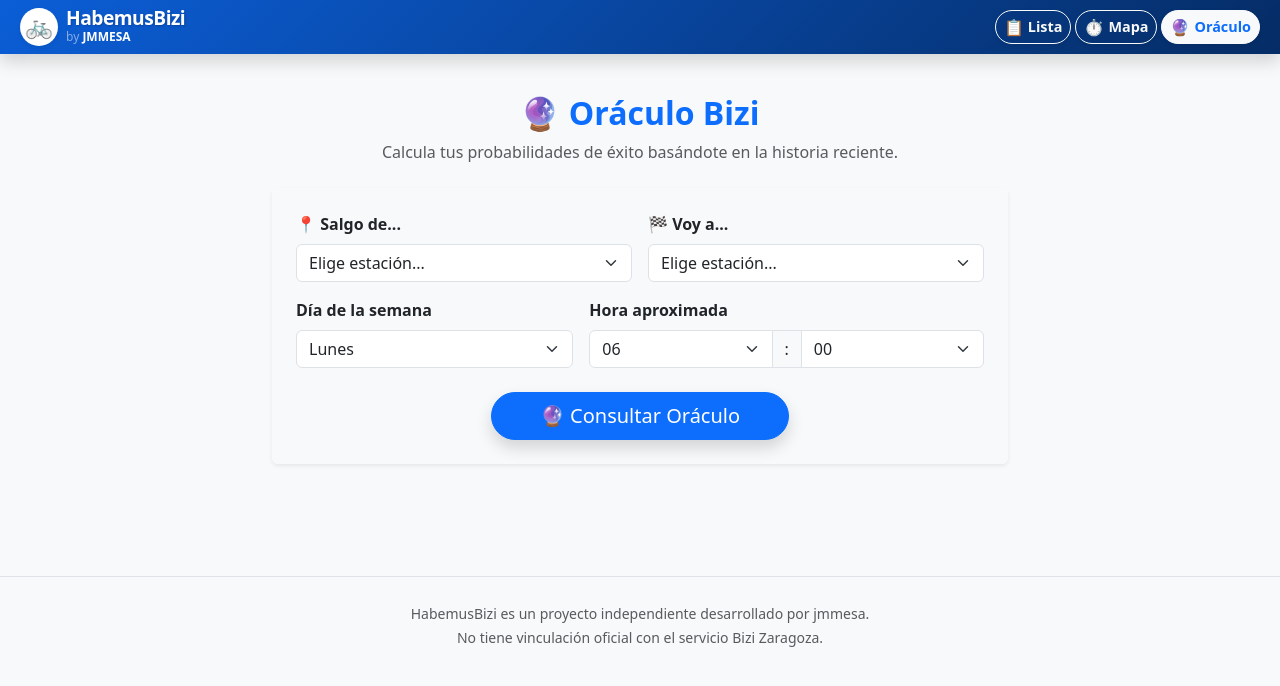
After one commit to jmuzgza2/bizi_analytics, a Django app: page /planificador/ in a window 1280 px wide. The commit adds this page. Shown: the top 686 px of the page. Run offline with Django 5.2, Linux system fonts and the light colour scheme; data that the repository does not hold is empty.

Commit message:
feature planificador

```diff
--- a/src/core/templates/core/includes/navbar.html
+++ b/src/core/templates/core/includes/navbar.html
@@ -31,6 +31,11 @@
                 <span class="fs-6 me-1">⏱️</span> <span class="d-none d-sm-inline" style="font-size: 0.9rem;">Mapa</span>
             </a>
 
+            <a href="{% url 'planificador' %}"
+                 class="btn {% if url_name == 'planificador' %}btn-light text-primary{% else %}btn-outline-light{% endif %} btn-sm fw-bold px-2 rounded-pill shadow-sm d-flex align-items-center">
+                <span class="fs-6 me-1">🔮</span> <span class="d-none d-sm-inline" style="font-size: 0.9rem;">Oráculo</span>
+            </a>
+
 
             {% endwith %}
         </div>
--- /dev/null
+++ b/src/core/templates/core/planificador.html
@@ -0,0 +1,181 @@
+{% extends 'core/base.html' %}
+
+{% block title %}Oráculo Bizi - Predicción{% endblock %}
+
+{% block content %}
+<div class="container py-3">
+
+    <div class="text-center mb-4">
+        <h2 class="fw-bold text-primary">🔮 Oráculo Bizi</h2>
+        <p class="text-muted">Calcula tus probabilidades de éxito basándote en la historia reciente.</p>
+    </div>
+
+    <div class="row justify-content-center">
+        <div class="col-lg-8">
+
+            <div class="card shadow-sm border-0 mb-5">
+                <div class="card-body p-4 bg-light rounded">
+                    <form method="get" class="row g-3">
+
+                        <div class="col-md-6">
+                            <label class="form-label fw-bold">📍 Salgo de...</label>
+                            <select name="origen" class="form-select" required>
+                                <option value="">Elige estación...</option>
+                                {% for e in estaciones %}
+                                <option value="{{ e.id_externo }}" {% if form_data.origen == e.id_externo %}selected{% endif %}>
+                                    {{ e.id_externo }} - {{ e.nombre }}
+                                </option>
+                                {% endfor %}
+                            </select>
+                        </div>
+
+                        <div class="col-md-6">
+                            <label class="form-label fw-bold">🏁 Voy a...</label>
+                            <select name="destino" class="form-select" required>
+                                <option value="">Elige estación...</option>
+                                {% for e in estaciones %}
+                                <option value="{{ e.id_externo }}" {% if form_data.destino == e.id_externo %}selected{% endif %}>
+                                    {{ e.id_externo }} - {{ e.nombre }}
+                                </option>
+                                {% endfor %}
+                            </select>
+                        </div>
+
+                        <div class="col-md-5">
+                            <label class="form-label fw-bold">Día de la semana</label>
+                            <select name="dia" class="form-select" required>
+                                <option value="2" {% if form_data.dia == '2' %}selected{% endif %}>Lunes</option>
+                                <option value="3" {% if form_data.dia == '3' %}selected{% endif %}>Martes</option>
+                                <option value="4" {% if form_data.dia == '4' %}selected{% endif %}>Miércoles</option>
+                                <option value="5" {% if form_data.dia == '5' %}selected{% endif %}>Jueves</option>
+                                <option value="6" {% if form_data.dia == '6' %}selected{% endif %}>Viernes</option>
+                                <option value="7" {% if form_data.dia == '7' %}selected{% endif %}>Sábado</option>
+                                <option value="1" {% if form_data.dia == '1' %}selected{% endif %}>Domingo</option>
+                            </select>
+                        </div>
+
+                        <div class="col-md-7">
+                            <label class="form-label fw-bold">Hora aproximada</label>
+                            <div class="input-group">
+                                <select name="hora" class="form-select" required>
+                                    {% for i in "0123456789"|make_list %}
+                                        {% endfor %}
+                                    <option value="6" {% if form_data.hora == '6' %}selected{% endif %}>06</option>
+                                    <option value="7" {% if form_data.hora == '7' %}selected{% endif %}>07</option>
+                                    <option value="8" {% if form_data.hora == '8' %}selected{% endif %}>08</option>
+                                    <option value="9" {% if form_data.hora == '9' %}selected{% endif %}>09</option>
+                                    <option value="10" {% if form_data.hora == '10' %}selected{% endif %}>10</option>
+                                    <option value="11" {% if form_data.hora == '11' %}selected{% endif %}>11</option>
+                                    <option value="12" {% if form_data.hora == '12' %}selected{% endif %}>12</option>
+                                    <option value="13" {% if form_data.hora == '13' %}selected{% endif %}>13</option>
+                                    <option value="14" {% if form_data.hora == '14' %}selected{% endif %}>14</option>
+                                    <option value="15" {% if form_data.hora == '15' %}selected{% endif %}>15</option>
+                                    <option value="16" {% if form_data.hora == '16' %}selected{% endif %}>16</option>
+                                    <option value="17" {% if form_data.hora == '17' %}selected{% endif %}>17</option>
+                                    <option value="18" {% if form_data.hora == '18' %}selected{% endif %}>18</option>
+                                    <option value="19" {% if form_data.hora == '19' %}selected{% endif %}>19</option>
+                                    <option value="20" {% if form_data.hora == '20' %}selected{% endif %}>20</option>
+                                    <option value="21" {% if form_data.hora == '21' %}selected{% endif %}>21</option>
+                                    <option value="22" {% if form_data.hora == '22' %}selected{% endif %}>22</option>
+                                    <option value="23" {% if form_data.hora == '23' %}selected{% endif %}>23</option>
+                                </select>
+                                <span class="input-group-text">:</span>
+                                <select name="minuto" class="form-select" required>
+                                    <option value="0" {% if form_data.minuto == '0' %}selected{% endif %}>00</option>
+                                    <option value="15" {% if form_data.minuto == '15' %}selected{% endif %}>15</option>
+                                    <option value="30" {% if form_data.minuto == '30' %}selected{% endif %}>30</option>
+                                    <option value="45" {% if form_data.minuto == '45' %}selected{% endif %}>45</option>
+                                </select>
+                            </div>
+                        </div>
+
+                        <div class="col-12 text-center mt-4">
+                            <button type="submit" class="btn btn-primary btn-lg px-5 rounded-pill shadow">
+                                🔮 Consultar Oráculo
+                            </button>
+                        </div>
+                    </form>
+                </div>
+            </div>
+
+            {% if resultado %}
+            <div class="row g-4 fade-in">
+
+                <div class="col-md-6">
+                    <div class="card h-100 border-{{ resultado.origen.color }} shadow-sm">
+                        <div class="card-header bg-{{ resultado.origen.color }} text-white text-center fw-bold">
+                            🚲 ORIGEN: Encontrar Bici
+                        </div>
+                        <div class="card-body text-center">
+                            <h5 class="card-title text-truncate mb-4">{{ resultado.origen.nombre }}</h5>
+
+                            <div class="d-inline-flex align-items-center justify-content-center rounded-circle border border-4 border-{{ resultado.origen.color }} mb-3" style="width: 100px; height: 100px;">
+                                <span class="h2 m-0 fw-bold text-{{ resultado.origen.color }}">
+                                    {{ resultado.origen.pct }}%
+                                </span>
+                            </div>
+
+                            <p class="text-muted small mb-0">Probabilidad de éxito</p>
+
+                            <hr>
+
+                            <div class="d-flex justify-content-between px-2">
+                                <div class="text-start">
+                                    <small class="text-muted d-block">Media Histórica</small>
+                                    <span class="fw-bold fs-5">{{ resultado.origen.media }}</span>
+                                    <small>bicis</small>
+                                </div>
+                                <div class="text-end">
+                                    <small class="text-muted d-block">Tendencia</small>
+                                    <span class="fw-bold">{{ resultado.origen.tendencia }}</span>
+                                </div>
+                            </div>
+                        </div>
+                    </div>
+                </div>
+
+                <div class="col-md-6">
+                    <div class="card h-100 border-{{ resultado.destino.color }} shadow-sm">
+                        <div class="card-header bg-{{ resultado.destino.color }} text-white text-center fw-bold">
+                            🅿️ DESTINO: Encontrar Hueco
+                        </div>
+                        <div class="card-body text-center">
+                            <h5 class="card-title text-truncate mb-4">{{ resultado.destino.nombre }}</h5>
+
+                            <div class="d-inline-flex align-items-center justify-content-center rounded-circle border border-4 border-{{ resultado.destino.color }} mb-3" style="width: 100px; height: 100px;">
+                                <span class="h2 m-0 fw-bold text-{{ resultado.destino.color }}">
+                                    {{ resultado.destino.pct }}%
+                                </span>
+                            </div>
+
+                            <p class="text-muted small mb-0">Probabilidad de éxito</p>
+
+                            <hr>
+
+                            <div class="d-flex justify-content-between px-2">
+                                <div class="text-start">
+                                    <small class="text-muted d-block">Media Histórica</small>
+                                    <span class="fw-bold fs-5">{{ resultado.destino.media }}</span>
+                                    <small>anclajes</small>
+                                </div>
+                                <div class="text-end">
+                                    <small class="text-muted d-block">Tendencia</small>
+                                    <span class="fw-bold">{{ resultado.destino.tendencia }}</span> </div>
+                            </div>
+                        </div>
+                    </div>
+                </div>
+
+            </div>
+
+            <div class="alert alert-info mt-4 text-center small">
+                <i class="bi bi-info-circle"></i>
+                Cálculo basado en registros históricos a las {{ form_data.hora }}:{{ form_data.minuto|default:"00" }} (±4 min).
+            </div>
+
+            {% endif %}
+
+        </div>
+    </div>
+</div>
+{% endblock %}
--- a/src/core/urls.py
+++ b/src/core/urls.py
@@ -8,4 +8,5 @@ urlpatterns = [
     # Ruta detalle: /estacion/1/
     path('estacion/<int:estacion_id>/', views.detalle_estacion, name='detalle_estacion'),
     path('mapa/', views.mapa_estaciones, name='mapa_estaciones'),
+    path('planificador/', views.planificador, name='planificador'),
 ]
--- a/src/core/views.py
+++ b/src/core/views.py
@@ -212,3 +212,121 @@ def mapa_estaciones(request):
         'timeline_json': json.dumps(timeline_data, cls=DjangoJSONEncoder)
     }
     return render(request, 'core/mapa_estaciones.html', context)
+
+# --- LÓGICA DEL ORÁCULO ---
+
+def calcular_prediccion_precisa(estacion_id, dia_semana, hora, minuto):
+    """
+    Algoritmo de 'Micro-Ventana':
+    Analiza exclusivamente el registro solicitado y sus vecinos inmediatos (±4 min)
+    de los últimos 60 días. Calcula media y tendencia.
+    """
+    # 1. Definir la ventana de tiempo (Target ± 4 min)
+    # Usamos una fecha dummy arbitraria para poder operar con tiempos
+    dummy_date = datetime.datetime(2000, 1, 1, hora, minuto)
+    start_time = (dummy_date - timedelta(minutes=4)).time()
+    end_time = (dummy_date + timedelta(minutes=4)).time()
+
+    # 2. Filtrar histórico (Últimos 60 días)
+    hace_dos_meses = timezone.now() - timedelta(days=60)
+
+    # Obtenemos TODOS los registros que caen en esa micro-ventana
+    qs = LecturaEstacion.objects.filter(
+        estacion__id_externo=estacion_id,
+        captura__timestamp__gte=hace_dos_meses,
+        captura__timestamp__week_day=dia_semana,
+        captura__timestamp__time__range=(start_time, end_time)
+    )
+
+    if not qs.exists():
+        return None
+
+    # 3. CÁLCULO DE MEDIAS
+    stats = qs.aggregate(
+        promedio_bicis=Avg('bicis_disponibles'),
+        promedio_anclajes=Avg('anclajes_libres')
+    )
+
+    media_b = round(stats['promedio_bicis'] or 0, 1)
+    media_a = round(stats['promedio_anclajes'] or 0, 1)
+
+    # 4. CÁLCULO DE TENDENCIA
+    # Comparamos el promedio ANTES del minuto target vs DESPUÉS
+    antes = qs.filter(captura__timestamp__time__lt=dummy_date.time()).aggregate(m=Avg('bicis_disponibles'))['m'] or media_b
+    despues = qs.filter(captura__timestamp__time__gt=dummy_date.time()).aggregate(m=Avg('bicis_disponibles'))['m'] or media_b
+
+    diff = despues - antes
+
+    if diff > 0.3:
+        tendencia = "Subiendo 📈" # Se está llenando
+    elif diff < -0.3:
+        tendencia = "Bajando 📉" # Se está vaciando
+    else:
+        tendencia = "Estable 😐"
+
+    # 5. SEMÁFORO DE PROBABILIDAD (Umbral de seguridad: 5 bicis/huecos)
+    # Si hay > 5, es 100% seguro. Si hay 0, es 0%.
+    prob_bici = min(100, int((media_b / 5.0) * 100))
+    prob_hueco = min(100, int((media_a / 5.0) * 100))
+
+    return {
+        'prob_bici': prob_bici,
+        'prob_hueco': prob_hueco,
+        'media_bicis': media_b,
+        'media_anclajes': media_a,
+        'tendencia': tendencia
+    }
+
+def planificador(request):
+    estaciones = Estacion.objects.all().order_by('nombre')
+    resultado = None
+
+    if 'origen' in request.GET and 'destino' in request.GET:
+        try:
+            origen_id = request.GET.get('origen')
+            destino_id = request.GET.get('destino')
+            dia = int(request.GET.get('dia')) # 0=Lunes ... 6=Domingo (Ojo: Django usa: 1=Domingo, 2=Lunes...)
+            # CORRECCIÓN: Django week_day: 1 (Sunday) to 7 (Saturday).
+            # Ajustaremos el formulario para enviar el valor correcto de Django.
+
+            hora = int(request.GET.get('hora'))
+            minuto = int(request.GET.get('minuto', 0))
+
+            # Llamamos a la lógica
+            datos_origen = calcular_prediccion_precisa(origen_id, dia, hora, minuto)
+            datos_destino = calcular_prediccion_precisa(destino_id, dia, hora, minuto)
+
+            # Recuperar nombres para pintar bonito
+            nom_origen = Estacion.objects.get(id_externo=origen_id).nombre
+            nom_destino = Estacion.objects.get(id_externo=destino_id).nombre
+
+            # Manejo de "Sin datos"
+            if not datos_origen: datos_origen = {'prob_bici': 0, 'media_bicis': 0, 'tendencia': 'Sin datos'}
+            if not datos_destino: datos_destino = {'prob_hueco': 0, 'media_anclajes': 0, 'tendencia': 'Sin datos'}
+
+            resultado = {
+                'origen': {
+                    'nombre': nom_origen,
+                    'pct': datos_origen['prob_bici'],
+                    'media': datos_origen['media_bicis'],
+                    'tendencia': datos_origen.get('tendencia', '-'),
+                    'color': 'success' if datos_origen['prob_bici'] > 60 else 'warning' if datos_origen['prob_bici'] > 20 else 'danger'
+                },
+                'destino': {
+                    'nombre': nom_destino,
+                    'pct': datos_destino['prob_hueco'],
+                    'media': datos_destino['media_anclajes'],
+                    'color': 'success' if datos_destino['prob_hueco'] > 60 else 'warning' if datos_destino['prob_hueco'] > 20 else 'danger'
+                }
+            }
+        except Exception as e:
+            # Si hay algún error de conversión o datos, simplemente no mostramos resultado
+            print(f"Error en planificador: {e}")
+            pass
+
+    context = {
+        'estaciones': estaciones,
+        'resultado': resultado,
+        'form_data': request.GET
+    }
+    return render(request, 'core/planificador.html', context)
```
